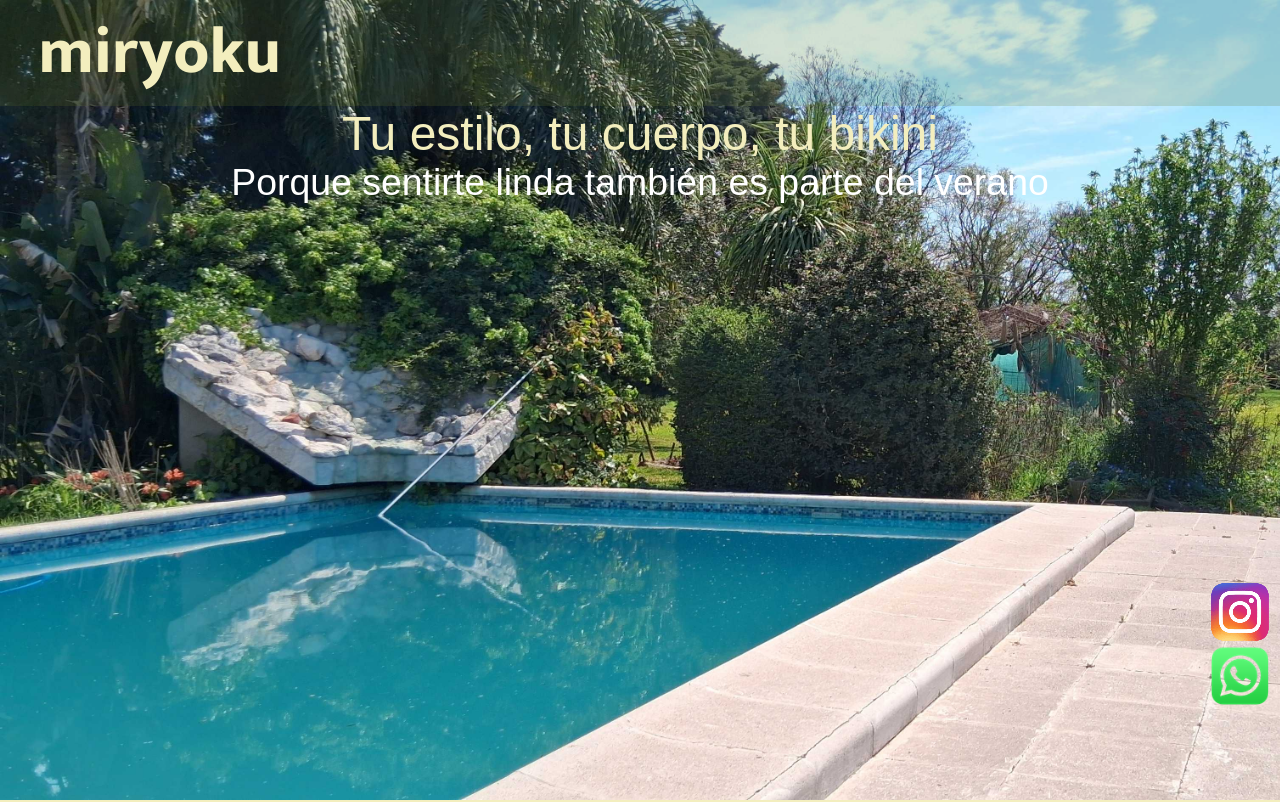
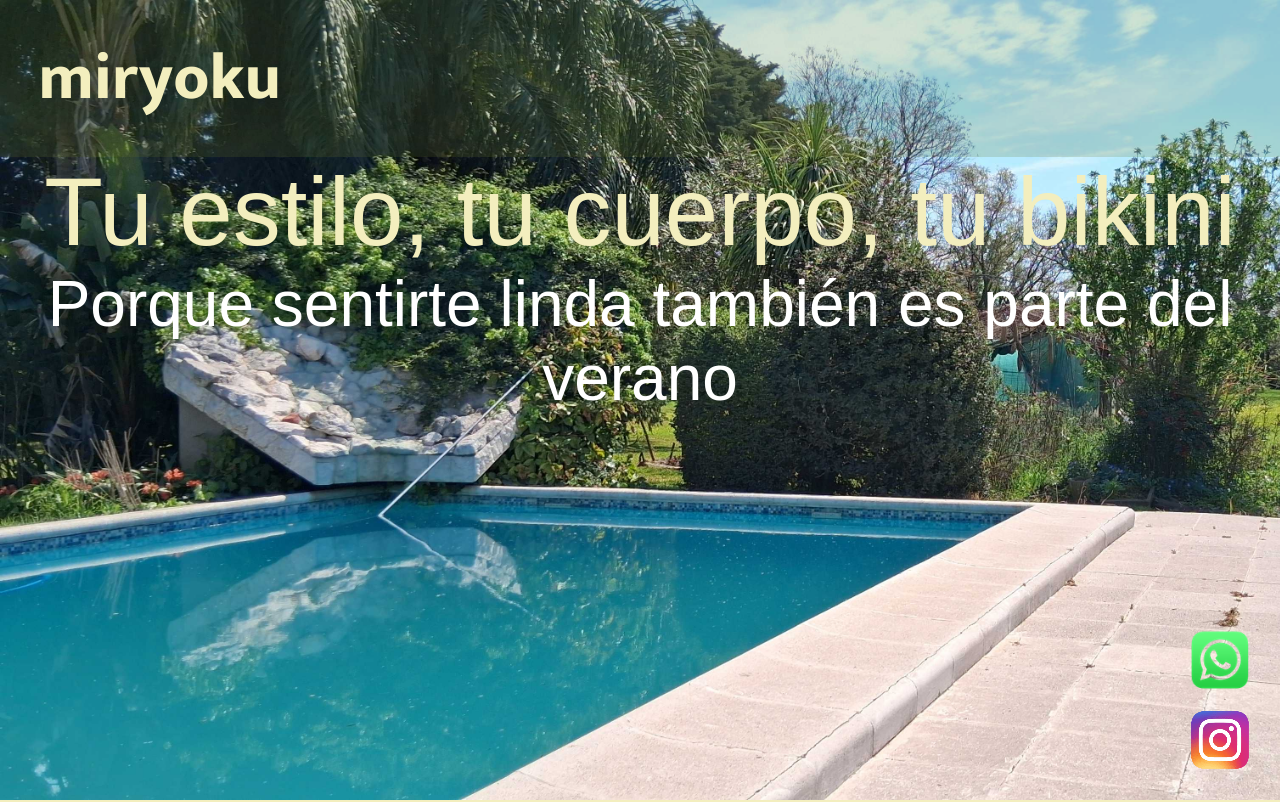
Before and after one commit to larittaam/miryoku-web, a plain HTML site: page index.html in a window 1280 px wide. Shown: the top 802 px of the page. Drawn offline with Linux system fonts and the light colour scheme; a web font is replaced by a local one.

Commit message:
Add files via upload

```diff
--- a/index.html
+++ b/index.html
@@ -4,7 +4,7 @@
     <meta charset="UTF-8">
     <meta http-equiv="X-UA-Compatible" content="IE=edge">
     <title>𝑴𝒊𝒓𝒚𝒐𝒌𝒖</title>
-    <link rel="icon" type="image/jpg" href="imagen/flor.png"> <!--Imagen de pestaña-->
+    <link rel="icon" type="image/jpg" href="imagen/flor amarilla.png"> <!--Imagen de pestaña-->
     <link rel="stylesheet" href="style.css">
 
     <link rel="preconnect" href="https://fonts.googleapis.com">
--- a/style.css
+++ b/style.css
@@ -9,6 +9,7 @@ body{
 }
 #miryoku{
     text-align: left;
+    padding: 2%;
     padding-left: 3%;
     color: rgb(243, 238, 190);
     font-family: "Mukta", sans-serif;
@@ -28,11 +29,12 @@ header{
     height: 100vh;
     background-repeat: no-repeat;
 }
-h2{
+h2{ /*Tu estilo, tu cuerpo, tu bikini*/
     color: rgb(243, 238, 190);
     font-family: "Dela Gothic One", sans-serif;
     font-weight: 400;
     font-style: normal;
+    font-size: 300%;
 
     transition: transform 0.3s ease;
     transform-origin: center;
@@ -40,12 +42,12 @@ h2{
  h2:hover{
     transform: scale(1.1);
  }
-h3{
+h3{ /*Porque senrite linda tambien es parte del verano*/
     color: white;
     font-family: "Birthstone", sans-serif;
     font-weight: 400;
     font-style: normal;
-
+    font-size: 200%;
     transition: transform 0.3s ease;
     transform-origin: center;
 }
@@ -54,8 +56,11 @@ h3:hover{
 }
 #whatsapp{
     position: fixed;
-    margin-top: 33%;
-    margin-left: 43%;
+    bottom: 90px;
+    right: 10px;
+    display: flex;
+    flex-direction: column;
+    gap: 10px;
 
     transition: transform 0.3s ease;
     transform-origin: center;
@@ -65,9 +70,13 @@ h3:hover{
 }
 #instagram{
     position: fixed;
-    margin-top: 28%;
-    margin-left: 43%;
-     transition: transform 0.3s ease;
+    bottom: 10px;
+    right: 10px;
+    display: flex;
+    flex-direction: column;
+    gap: 10px;
+
+    transition: transform 0.3s ease;
     transform-origin: center;
 }
 #instagram:hover{
@@ -86,7 +95,7 @@ main{
     font-family: "Dela Gothic One", sans-serif;
     font-weight: 400;
     font-style: normal;
-    font-size: 250%;
+    font-size: 300%;
     margin-top: 1%;
  }
 #sol{
@@ -95,7 +104,7 @@ main{
     font-family: "Petit Formal Script", sans-serif;
     font-weight: 400;
     font-style: normal;
-    font-size: 150%;
+    font-size: 250%;
 }
 #pedido{
     background-color: rgb(243, 238, 190);
```
Also changed, not shown: imagen/flor amarilla.png (added).
